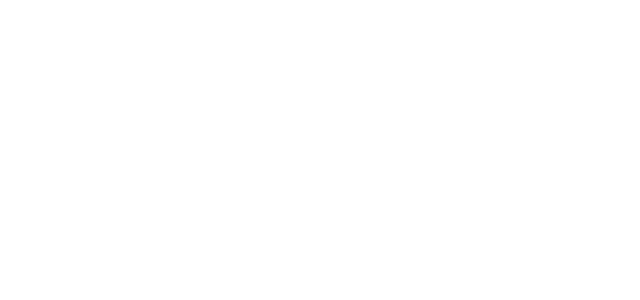
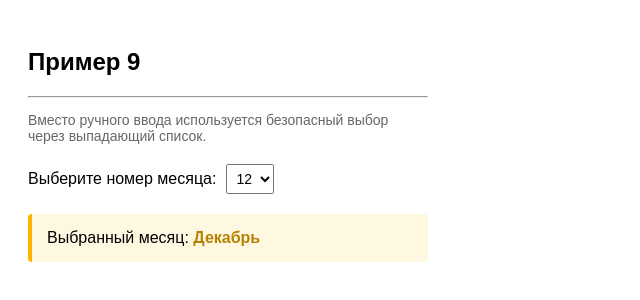
Before and after one commit to liahrothstein/web.lab6, a React (Vite) app in the folder examples/: page /examples/xmpl9 in a window 1280 px wide. Before the commit this address had no page. Shown: the top 300 px of the page, without its empty margins (0-640 px from the left). Built offline with nearby package versions, Linux system fonts and the light colour scheme.

Commit message:
feat: done nineth example

```diff
--- a/examples/src/App.tsx
+++ b/examples/src/App.tsx
@@ -10,6 +10,7 @@ import {
   Example6,
   Example7,
   Example8,
+  Example9,
 } from './components';
 import { MainRoute } from './MainRoute';
 
@@ -26,6 +27,7 @@ function App() {
       <Route path="/examples/xmpl6" element={<Example6 />} />
       <Route path="/examples/xmpl7" element={<Example7 />} />
       <Route path="/examples/xmpl8" element={<Example8 />} />
+      <Route path="/examples/xmpl9" element={<Example9 />} />
     </Routes>
   );
 }
--- a/examples/src/MainRoute.tsx
+++ b/examples/src/MainRoute.tsx
@@ -12,6 +12,7 @@ export function MainRoute() {
       <Link to="/examples/xmpl6">Example 6</Link>
       <Link to="/examples/xmpl7">Example 7</Link>
       <Link to="/examples/xmpl8">Example 8</Link>
+      <Link to="/examples/xmpl9">Example 9</Link>
     </div>
   );
 }
--- /dev/null
+++ b/examples/src/components/Example9.tsx
@@ -0,0 +1,101 @@
+import React, { useState } from 'react';
+
+export function Example9() {
+  // Инициализируем значением '12' (Декабрь)
+  const [selectedMonth, setSelectedMonth] = useState<string>('12');
+  const [monthName, setMonthName] = useState<string>('Декабрь');
+
+  function handleMonthChange(e: React.ChangeEvent<HTMLSelectElement>): void {
+    const value = e.target.value;
+    setSelectedMonth(value);
+
+    const n: number = parseInt(value, 10);
+
+    let result: string;
+    switch (n) {
+      case 1:
+        result = 'Январь';
+        break;
+      case 2:
+        result = 'Февраль';
+        break;
+      case 3:
+        result = 'Март';
+        break;
+      case 4:
+        result = 'Апрель';
+        break;
+      case 5:
+        result = 'Май';
+        break;
+      case 6:
+        result = 'Июнь';
+        break;
+      case 7:
+        result = 'Июль';
+        break;
+      case 8:
+        result = 'Август';
+        break;
+      case 9:
+        result = 'Сентябрь';
+        break;
+      case 10:
+        result = 'Октябрь';
+        break;
+      case 11:
+        result = 'Ноябрь';
+        break;
+      case 12:
+        result = 'Декабрь';
+        break;
+      default:
+        result = 'Месяц не определен';
+    }
+
+    setMonthName(result);
+  }
+
+  return (
+    <div style={{ padding: '20px', fontFamily: 'sans-serif', maxWidth: '400px' }}>
+      <h2>Пример 9</h2>
+      <hr />
+
+      <p style={{ fontSize: '14px', color: '#666' }}>
+        Вместо ручного ввода используется безопасный выбор через выпадающий список.
+      </p>
+
+      {/* Интерактивный выпадающий список */}
+      <div style={{ margin: '20px 0', display: 'flex', gap: '10px', alignItems: 'center' }}>
+        <label htmlFor="month-select">Выберите номер месяца:</label>
+        <select
+          id="month-select"
+          value={selectedMonth}
+          onChange={handleMonthChange}
+          style={{ padding: '5px', fontSize: '14px' }}
+        >
+          {/* Генерируем опции от 1 до 12 */}
+          {Array.from({ length: 12 }, (_, i) => i + 1).map((num) => (
+            <option key={num} value={num}>
+              {num}
+            </option>
+          ))}
+        </select>
+      </div>
+
+      {/* Область вывода результата (вместо document.write) */}
+      <div
+        style={{
+          marginTop: '15px',
+          padding: '15px',
+          backgroundColor: '#fff8e1',
+          borderLeft: '4px solid #ffb300',
+          borderRadius: '4px',
+        }}
+      >
+        <span>Выбранный месяц: </span>
+        <strong style={{ fontSize: '16px', color: '#b78103' }}>{monthName}</strong>
+      </div>
+    </div>
+  );
+}
--- a/examples/src/components/index.ts
+++ b/examples/src/components/index.ts
@@ -6,3 +6,4 @@ export { Example5 } from './Example5';
 export { Example6 } from './Example6';
 export { Example7 } from './Example7';
 export { Example8 } from './Example8';
+export { Example9 } from './Example9';
```
